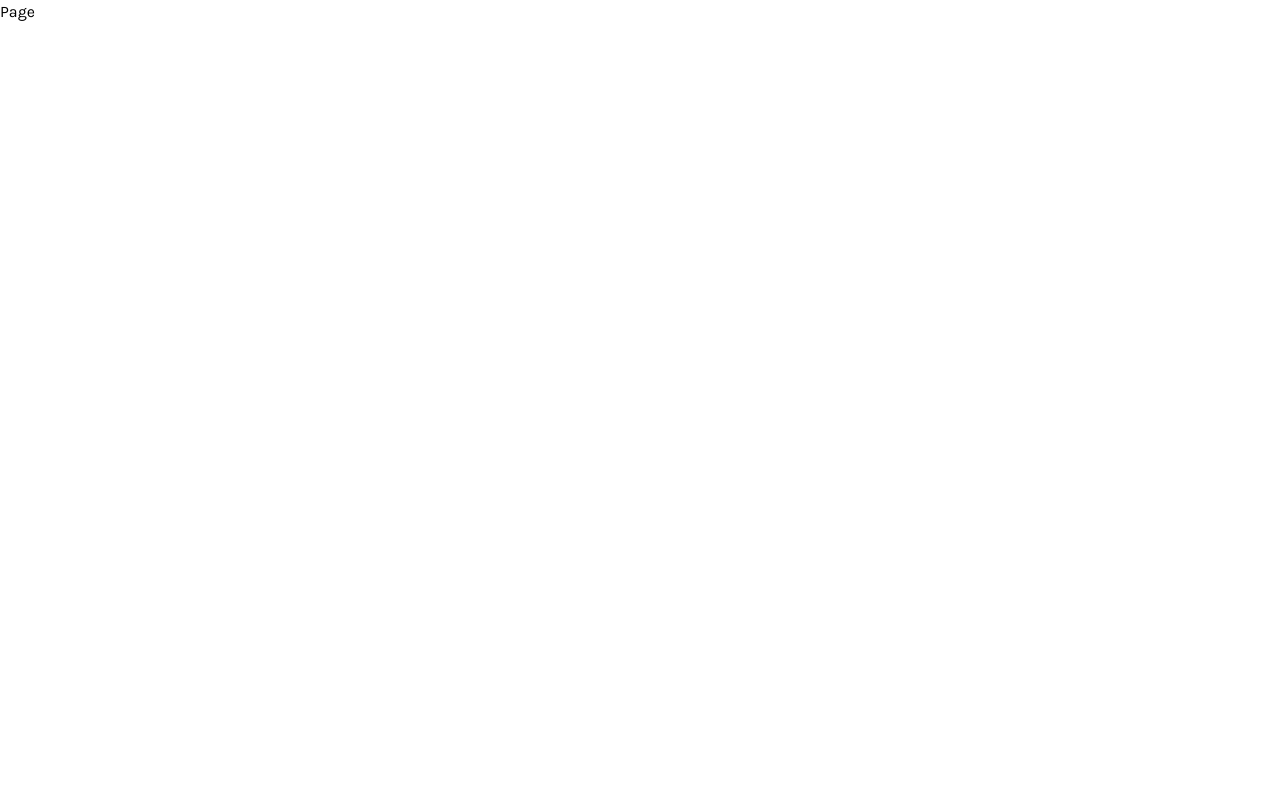
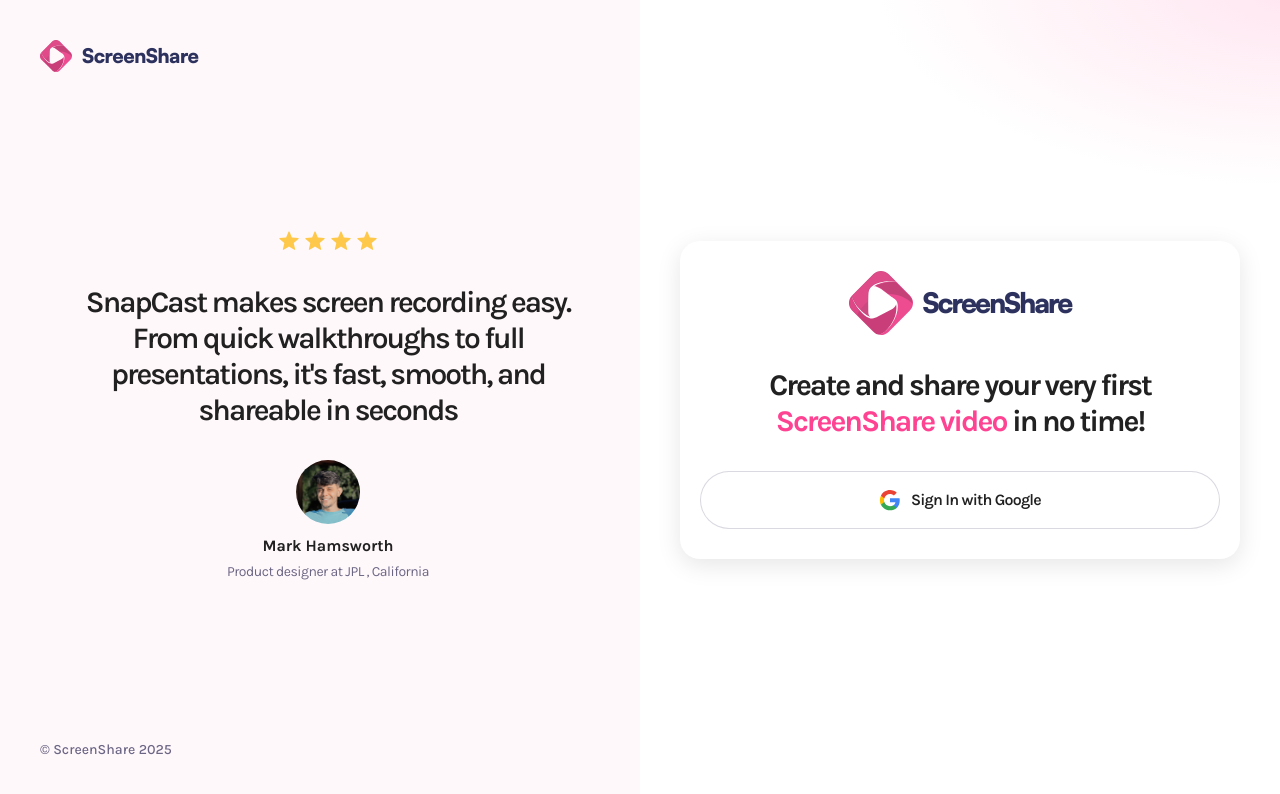
Before and after one commit to ritesh1601/Screen-Recoder, a Next.js app: page /Sign-In in a window 1280 px wide. Shown: the top 794 px of the page. Built offline with nearby package versions, Linux system fonts and the light colour scheme.

Commit message:
Auth UI
Completed the UI of the authentication page without authentication logic

```diff
--- a/app/(auth)/Sign-In/page.tsx
+++ b/app/(auth)/Sign-In/page.tsx
@@ -1,8 +1,53 @@
 import React from 'react'
+import Link from "next/link";
+import Image from "next/image";
 
 const Page = () => {
     return (
-        <div>Page</div>
+        <main className="sign-in">
+            <aside className="testimonial">
+                <Link href="/">
+                    <Image src="/assets/icons/logo.svg" alt="logo" width={32} height={32}/>
+                    <h1>ScreenShare</h1>
+                </Link>
+
+                <div className="description">
+                    <section>
+                        <figure>
+                            {Array.from({ length: 4 }).map((_, i) => (
+                                <Image src="/assets/icons/star.svg" alt="star" width={22} height={22} key={i} />
+                            ))}
+                        </figure>
+                        <p>
+                            SnapCast makes screen recording easy. From quick walkthroughs to
+                            full presentations, it&apos;s fast, smooth, and shareable in seconds
+                        </p>
+                        <article>
+                            <Image src="/assets/images/jason.png" alt="json" width={64} height={64} className="rounded-full"/>
+                            <div>
+                                <h2>Mark Hamsworth</h2>
+                                <p>Product designer at JPL , California</p>
+                            </div>
+                        </article>
+                    </section>
+                </div>
+                <p>© ScreenShare {(new Date()).getFullYear()}</p>
+            </aside>
+            <aside className="google-sign-in">
+                <section>
+                    <Link href="/">
+                        <Image src="/assets/icons/logo.svg" alt="logo" width={64} height={64}/>
+                        <h1>ScreenShare</h1>
+                    </Link>
+                    <p>Create and share your very first <span>ScreenShare video</span> in no time!</p>
+                    <button>
+                        <Image src="/assets/icons/google.svg" alt="google" width={22} height={22}/>
+                        <span>Sign In with Google</span>
+                    </button>
+                </section>
+            </aside>
+            <div className="overlay"/>
+        </main>
     )
 }
 export default Page
```
